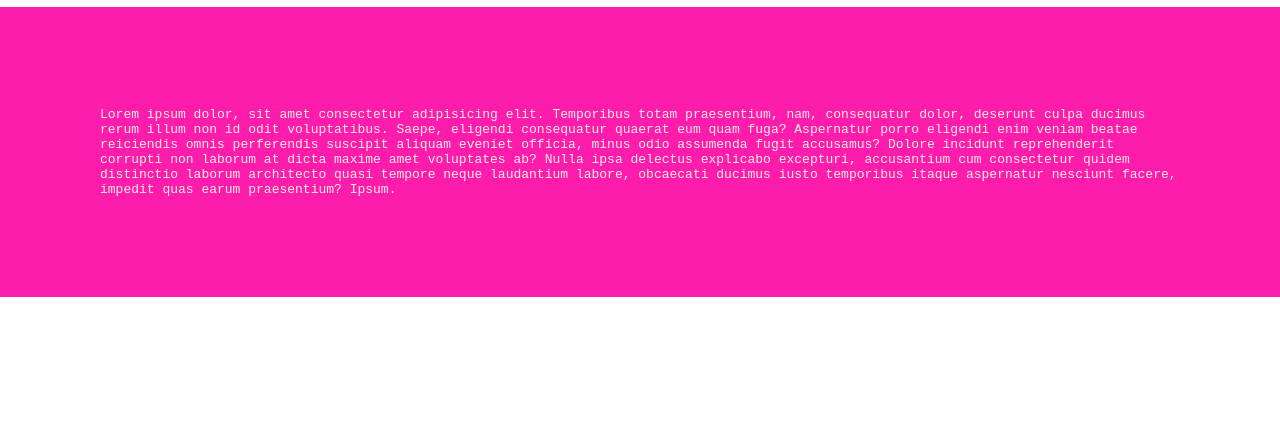
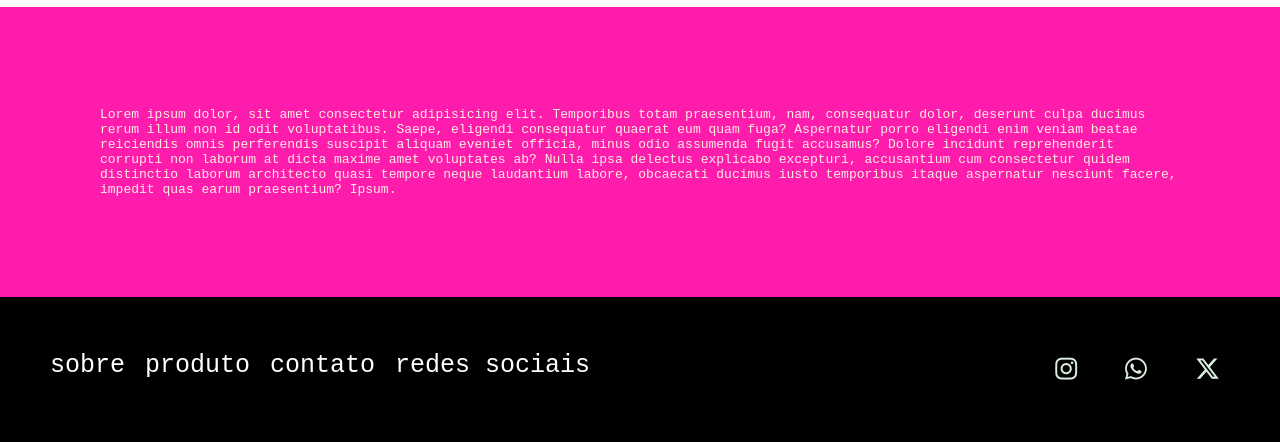
Before and after one commit to h1gorr/Section, a plain HTML site: page index.html in a window 1280 px wide. Shown: the part 973-1415 px from the top of the page. Before the commit the page ends 1270 px from the top, so only its background shows below. Drawn offline with Linux system fonts and the light colour scheme.

Commit message:
Add files via upload

```diff
--- a/index.html
+++ b/index.html
@@ -30,6 +30,7 @@
                 <li><a href="">Produtos</a></li>
                 <li><a href="">Contato</a></li>
             </ul>
+
 
 
 
@@ -112,11 +113,45 @@
 
     </section>
 
-<section class="secao">
-    Lorem ipsum dolor, sit amet consectetur adipisicing elit. Temporibus totam praesentium, nam, consequatur dolor, deserunt culpa ducimus rerum illum non id odit voluptatibus. Saepe, eligendi consequatur quaerat eum quam fuga?
-    Aspernatur porro eligendi enim veniam beatae reiciendis omnis perferendis suscipit aliquam eveniet officia, minus odio assumenda fugit accusamus? Dolore incidunt reprehenderit corrupti non laborum at dicta maxime amet voluptates ab?
-    Nulla ipsa delectus explicabo excepturi, accusantium cum consectetur quidem distinctio laborum architecto quasi tempore neque laudantium labore, obcaecati ducimus iusto temporibus itaque aspernatur nesciunt facere, impedit quas earum praesentium? Ipsum.
-</section>
+    <section class="secao">
+        Lorem ipsum dolor, sit amet consectetur adipisicing elit. Temporibus totam praesentium, nam, consequatur dolor,
+        deserunt culpa ducimus rerum illum non id odit voluptatibus. Saepe, eligendi consequatur quaerat eum quam fuga?
+        Aspernatur porro eligendi enim veniam beatae reiciendis omnis perferendis suscipit aliquam eveniet officia,
+        minus odio assumenda fugit accusamus? Dolore incidunt reprehenderit corrupti non laborum at dicta maxime amet
+        voluptates ab?
+        Nulla ipsa delectus explicabo excepturi, accusantium cum consectetur quidem distinctio laborum architecto quasi
+        tempore neque laudantium labore, obcaecati ducimus iusto temporibus itaque aspernatur nesciunt facere, impedit
+        quas earum praesentium? Ipsum.
+    </section>
+
+    <footer class="rodape">
+
+        <nav>
+            <ul class="menu2">
+
+                <li> <a href="">sobre</a></li>
+                <li> <a href="">produto</a></li>
+                <li> <a href="">contato</a></li>
+                <li> <a href="">redes sociais</a></li>
+            </ul>
+        </nav>
+
+
+        <div>
+            <i class="fa-brands fa-instagram"></i>
+            <i class="fa-brands fa-whatsapp"></i>
+            <i class="fa-brands fa-x-twitter"></i>
+        </div>
+
+
+
+
+
+
+
+
+    </footer>
+
 </body>
 
 </html>
--- a/style.css
+++ b/style.css
@@ -83,3 +83,40 @@ h1 {
     background-color: #fe1cac;
     color: #faeddf;
 }
+
+.rodape {
+    padding: 50px;
+    background-color: #000000;
+    color: aliceblue;
+    font-size: 30px;
+    font-family: 'Times New Roman', Times, serif;
+    display: flex;
+    justify-content: space-between;
+}
+
+.menu2 {
+    display: flex;
+
+}
+.menu2 li{
+list-style: none;
+margin-right: 20px;
+
+}
+.menu2 li a{
+    text-decoration: none;
+    color: white;
+    font-size: 25px;
+}
+.menu2 li a :hover {
+color: #0a1547;
+transition: 0,8;
+}
+
+.rodape i{
+    color: #daefdf;
+    font-size: 25px;
+    background-color: black;
+    padding: 10px;
+    margin-left: 10px;
+}
```
